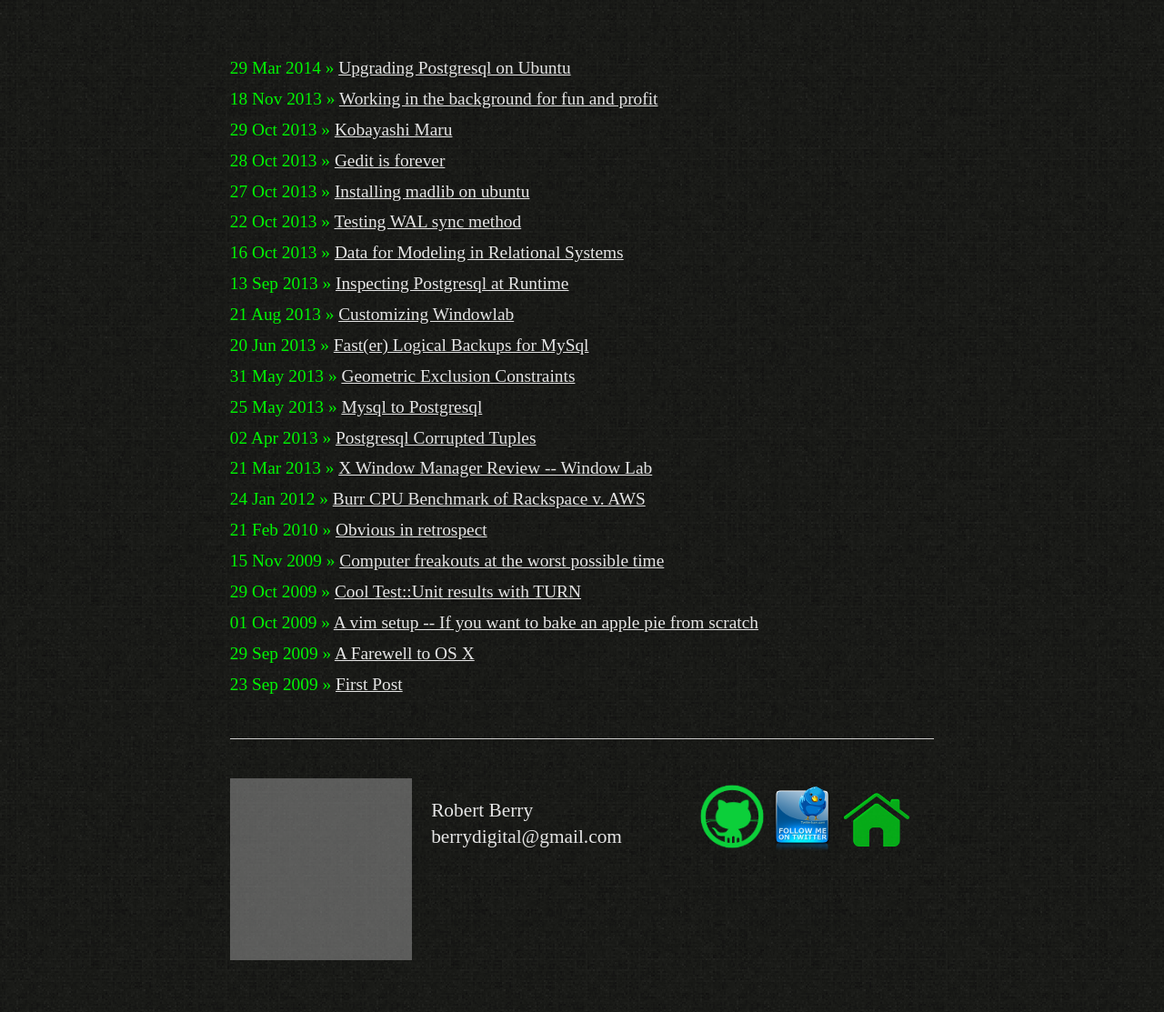
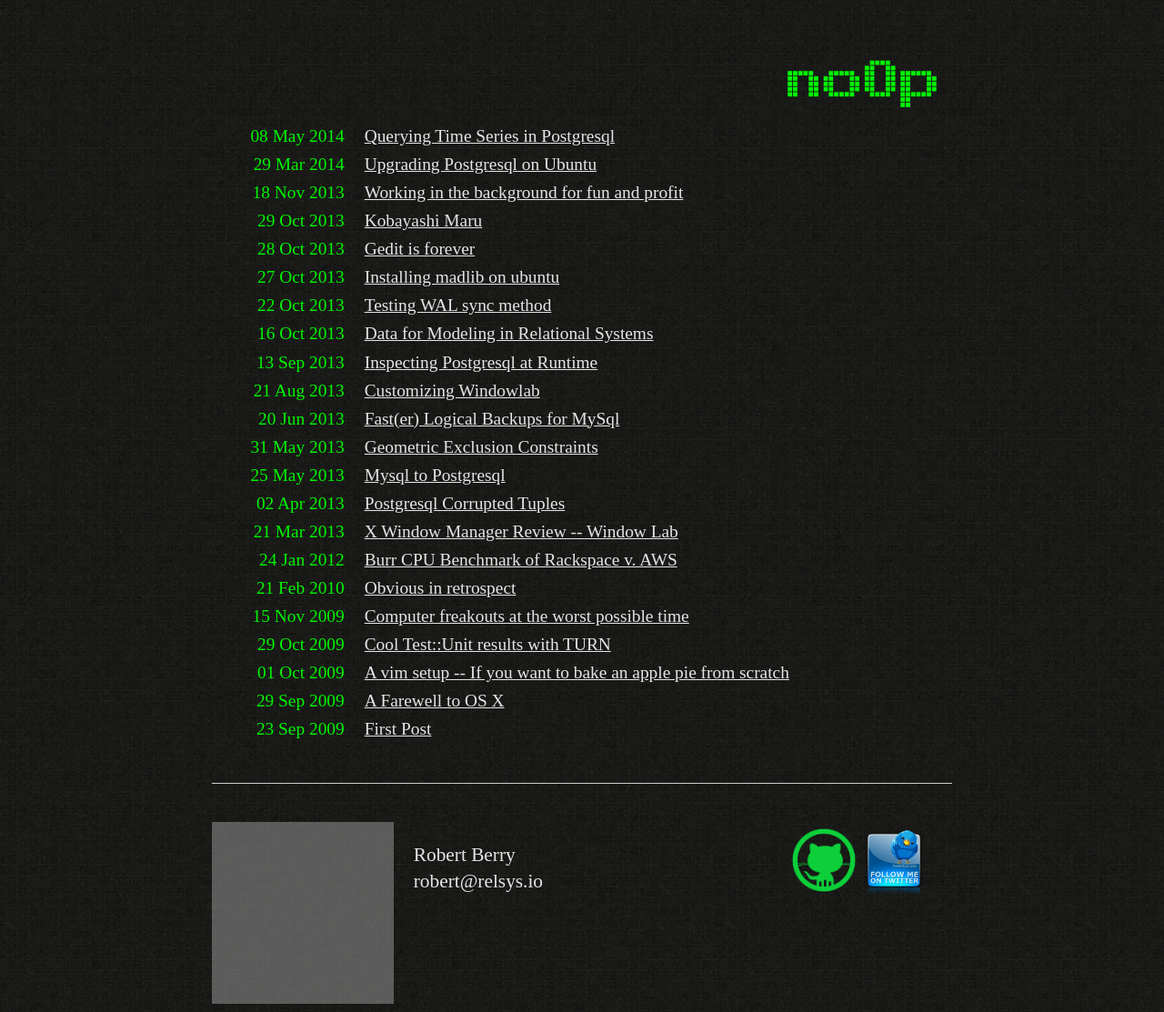
Before and after one commit to no0p/no0p.github.io, a Jekyll site: the page built from index.html, in a window 1280 px wide. Shown: the whole page at 91% size. Built offline with Jekyll 4.4.1, drawn with Linux system fonts in a browser that asks for light colours; Markdown is read by kramdown in place of the engine named in the settings; before the commit the page ends 1064 px from its top, so only the background shows below that; grey boxes are pictures that could not be loaded.

Commit message:
blog post on timeseries in postgresql

```diff
--- a/_layouts/default.html
+++ b/_layouts/default.html
@@ -13,14 +13,31 @@
    <!-- Homepage CSS -->
    <link rel="stylesheet" href="/css/screen.css" type="text/css" media="screen, projection" />
 
+  <script type="text/javascript"
+    src="http://cdn.mathjax.org/mathjax/latest/MathJax.js?config=TeX-AMS-MML_HTMLorMML">
+  </script>
+
+  <script type="text/x-mathjax-config">
+    MathJax.Hub.Config({
+      tex2jax: {inlineMath: [['$','$'], ['\\(','\\)']]},
+      "HTML-CSS": {
+
+        scale: 150
+
+      }
+    });
+  </script>
+
 </head>
 <body>
 
 <div class="site">
 
   <div class="title">
+    <a href="/"><image src="/images/handle_s.png"/></a>
   </div>
 
+  <div style="clear: both;"/>
 
   {{ content }}
 
@@ -28,12 +45,12 @@
   <div class="footer">
 
     <div class="contact">
-      <img src="https://secure.gravatar.com/avatar/d1b8c2418e72a99c3772ae7dc9fe0736" style="opacity: 0.5"/>
+      <img src="https://secure.gravatar.com/avatar/d1b8c2418e72a99c3772ae7dc9fe0736" style="opacity: 0.5" class=""/>
     </div>
     <div class="contact">
       <p>
         Robert Berry<br />
-        berrydigital@gmail.com
+        robert@relsys.io
       </p>
     </div>
     <div class="contactr">
@@ -48,9 +65,6 @@
         <a href="http://twitter.com/no0p_/" title="twitter">
           <img src="/images/follow.png"/>
         </a>
-          </td>
-          <td>
-        <a href="/" title="home"><img src="/images/home.png"/><a>
           </td>
         </tr>
       </table>
--- a/css/screen.css
+++ b/css/screen.css
@@ -14,6 +14,10 @@
 html, body {
   height: 100%;
 }
+
+.imagedropshadow { padding: 5px; border: solid 1px #EFEFEF; }
+img.imagedropshadow { border: solid 1px #CCC; -moz-box-shadow: 1px 1px 5px #999; -webkit-box-shadow: 1px 1px 5px #999; box-shadow: 1px 1px 5px #999; }
+
 
 body {
   background: #FFFFFF url(/images/wild_olivia.png);
@@ -35,6 +39,7 @@ h1 {
 h2 {
   color: #00f403;
   font-size: 20pt;
+  margin-top: 40px;
 }
 h3 {
   color: #00f403;
@@ -79,8 +84,25 @@ table {
 /*
 /*****************************************************************************/
 
+table.posts {
+  margin-left: 40px;
+}
+
+tr.post_row {padding-top: 4px;}
+
+
+td.date {
+  text-align: right;
+  color: #00f403;
+}
+
 ul li {
 	color: #00f403;
+}
+
+
+td.post {
+  padding-left: 20px;
 }
 
 ul.posts {
@@ -104,10 +126,14 @@ ul.posts {
 /*
 /*****************************************************************************/
 
+td.trimage {
+  padding: 20px;
+}
+
 .site {
   font-size: 110%;
   text-align: justify;
-  width: 40em;
+  width: 42em;
   margin: 3em auto 2em auto;
   line-height: 1.5em;
 }
@@ -115,7 +141,11 @@ ul.posts {
 .title {
   font-size: 20pt;
   font-weight: bold;
-  margin-bottom: 2em;
+  float: right;
+}
+
+ol li {
+  color: #e5e5e5;
 }
 
 .subtitle {
--- a/index.html
+++ b/index.html
@@ -4,9 +4,16 @@ title: A blog about computer programs
 ---
 
 <div id="home">
-  <ul class="posts">
-  {% for post in site.posts %}
-     <li>{{ post.date | date_to_string }} &raquo; <a href="{{ post.url }}">{{ post.title }}</a></li>
-  {% endfor %}
-  </ul>
+  <table class="posts">
+    {% for post in site.posts %}
+       <tr class="post_row">
+         <td class="date">
+           {{ post.date | date_to_string }}
+         </td>
+         <td class="post">
+           <a href="{{ post.url }}">{{ post.title }}</a>
+         </td>
+       </tr>
+    {% endfor %}
+  </table>
 </div>
```
Also changed, not shown: _posts/2014-05-08-timeseries-tips-pg.textile (added, +224 -0 lines), images/aggregate_bin.png (added), images/continuous.png (added), images/discrete.png (added), images/handle.png (added), images/handle_s.png (added), images/tx_sec.png (added).
